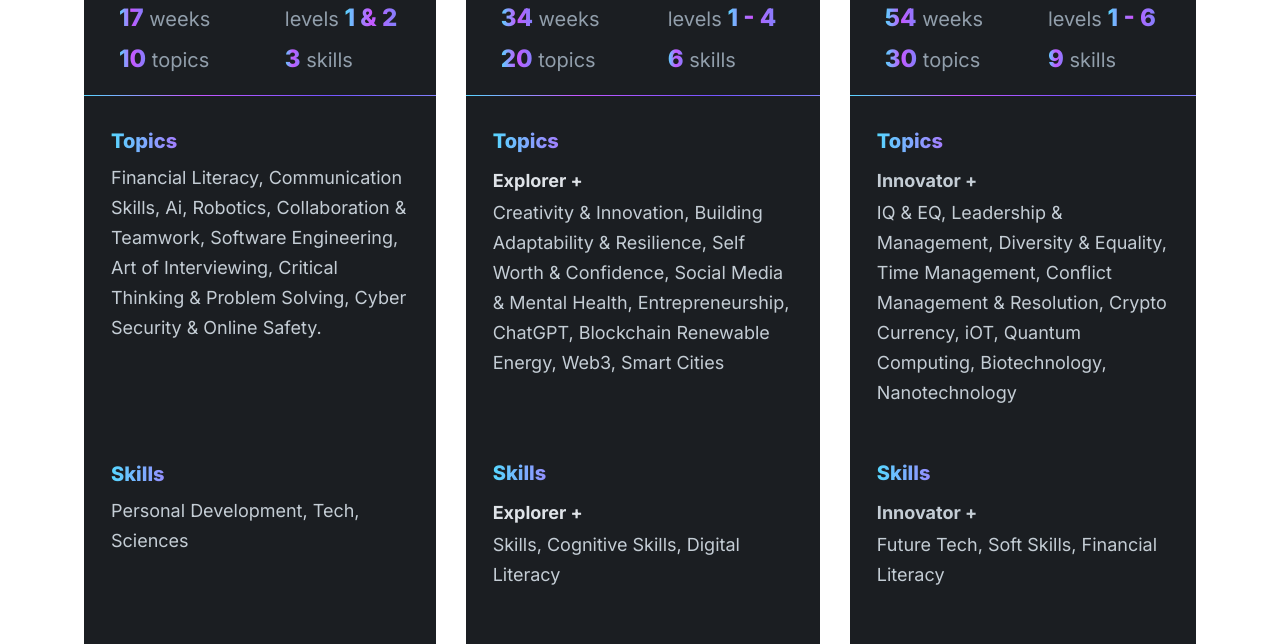
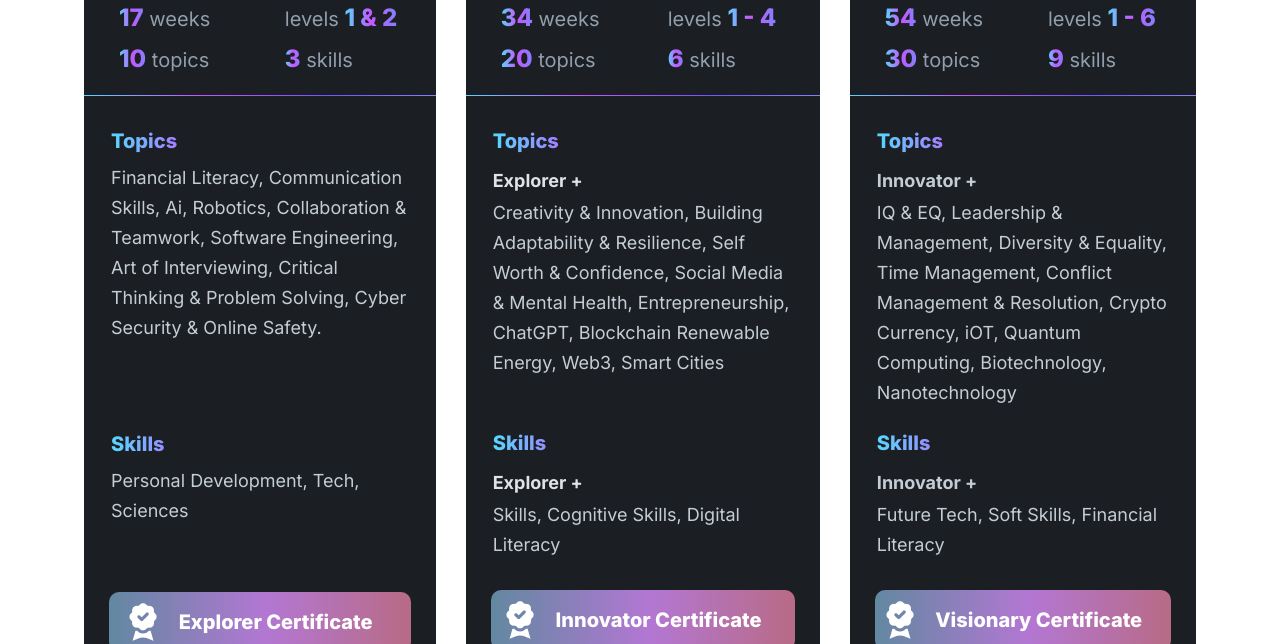
Before and after one commit to RahulGianchandani/FutureSchool, a plain HTML site: page index.html in a window 1280 px wide. Shown: the part 2660-3304 px from the top of the page. Drawn offline with nearby package versions, Linux system fonts and the light colour scheme; files whose address does not match are found by name.

Commit message:
spacing fixed

```diff
--- a/index.html
+++ b/index.html
@@ -217,7 +217,7 @@
 								class=" !text-[24px] !font-extrabold bg-gradient-to-r from-[#57D7FF] via-[#C557FF] via-[#7555FF] to-[#8281FD] text-transparent bg-clip-text">3</span>
 							skills</h5>
 					</div>
-					<div class="textDiv mt-[30px] ps-[27px] pr-[24px]  mb-[93px]">
+					<div class="textDiv mt-[30px] ps-[27px] pr-[24px]  mb-[66px]">
 						<div class="topicDiv">
 							<h5 class="gradient-theme-text-1 !font-extrabold mb-[7px]">Topics</h5>
 							<p class="gray-text-theme min-h-[246px] text-[18px] leading-[30px] font-normal">Financial Literacy,
@@ -225,7 +225,7 @@
 								of Interviewing, Critical Thinking & Problem Solving, Cyber Security & Online Safety.
 							</p>
 						</div>
-						<div class="skillDiv mt-[50px] ">
+						<div class="skillDiv mt-[20px]">
 							<h5 class="gradient-theme-text-1 !font-extrabold mb-[7px]">Skills</h5>
 							<p class="gray-text-theme  text-[18px] leading-[30px] font-normal">Personal Development,
 								Tech, Sciences</p>
@@ -292,14 +292,14 @@
 								class=" !text-[24px] !font-extrabold bg-gradient-to-r from-[#57D7FF] via-[#C557FF] via-[#7555FF] to-[#8281FD] text-transparent bg-clip-text">6</span>
 							skills</h5>
 					</div>
-					<div class="textDiv mt-[30px] ps-[27px] pr-[24px]  mb-[57px]">
+					<div class="textDiv my-[30px] ps-[27px] pr-[24px]">
 						<div class="topicDiv">
 							<h5 class="gradient-theme-text-1 !font-extrabold mb-[7px]">Topics</h5>
 							<h6 class=" !font-bold !leading-[35px] stats-text-theme">Explorer +</h6>
 							<p class="gray-text-theme min-h-[210px]  text-[18px] leading-[30px] font-normal">Creativity & Innovation, Building Adaptability & Resilience, Self Worth & Confidence, Social Media & Mental Health, Entrepreneurship, ChatGPT, Blockchain Renewable Energy, Web3, Smart Cities
 							</p>
 						</div>
-						<div class="skillDiv mt-[50px] ">
+						<div class="skillDiv mt-[20px]">
 							<h5 class="gradient-theme-text-1 !font-extrabold mb-[7px]">Skills</h5>
 							<h6 class=" !font-bold !leading-[35px] stats-text-theme">Explorer +</h6>
 							<p class="gray-text-theme   text-[18px] leading-[30px] font-normal">Skills, Cognitive Skills, Digital Literacy</p>
@@ -366,14 +366,14 @@
 								class=" !text-[24px] !font-extrabold bg-gradient-to-r from-[#57D7FF] via-[#C557FF] via-[#7555FF] to-[#8281FD] text-transparent bg-clip-text">9</span>
 							skills</h5>
 					</div>
-					<div class="textDiv mt-[30px] ps-[27px] pr-[24px]  mb-[57px]">
+					<div class="textDiv my-[30px] ps-[27px] pr-[24px]">
 						<div class="topicDiv">
 							<h5 class="gradient-theme-text-1 !font-extrabold mb-[7px]">Topics</h5>
 							<h6 class=" !font-bold !leading-[35px] gray-text-theme">Innovator +</h6>
 							<p class="gray-text-theme min-h-[210px]  text-[18px] leading-[30px] font-normal">IQ & EQ, Leadership & Management, Diversity & Equality, Time Management, Conflict Management & Resolution, Crypto Currency, iOT, Quantum Computing, Biotechnology, Nanotechnology
 							</p>
 						</div>
-						<div class="skillDiv mt-[50px] ">
+						<div class="skillDiv mt-[20px]">
 							<h5 class="gradient-theme-text-1 !font-extrabold mb-[7px]">Skills</h5>
 							<h6 class=" !font-bold !leading-[35px] gray-text-theme">Innovator +</h6>
 							<p class="gray-text-theme   text-[18px] leading-[30px] font-normal">Future Tech, Soft Skills, Financial Literacy</p>
@@ -680,9 +680,14 @@
 			<h3 class="text-white leading-[43.57px]  text-center ">Result We Deliver</h3>
 			<div class="d-flex justify-between my-[50px] gap-[24px]">
 				<div class="col">
-					<div id="imgBox " class="flex justify-center mb-[30px]">
+					<!-- <div id="imgBox " class="flex justify-center mb-[30px]">
 						<img src="./assets/percents/93.png" alt="">
-					</div>
+					</div> -->
+					<div class="circle circle93"><canvas width="200" height="200"></canvas>
+						<span>
+						  <span data-target="93" class="count">93</span>
+						  <small class="ml-[67px]">%</small></span>
+					  </div>
 					<p class="poppins-normal text-center gray-text-theme leading-[24px]">
 						Students rate Futurescool experience as 'excellent'
 					</p>
```
Also changed, not shown: assets/check-circle.png.
